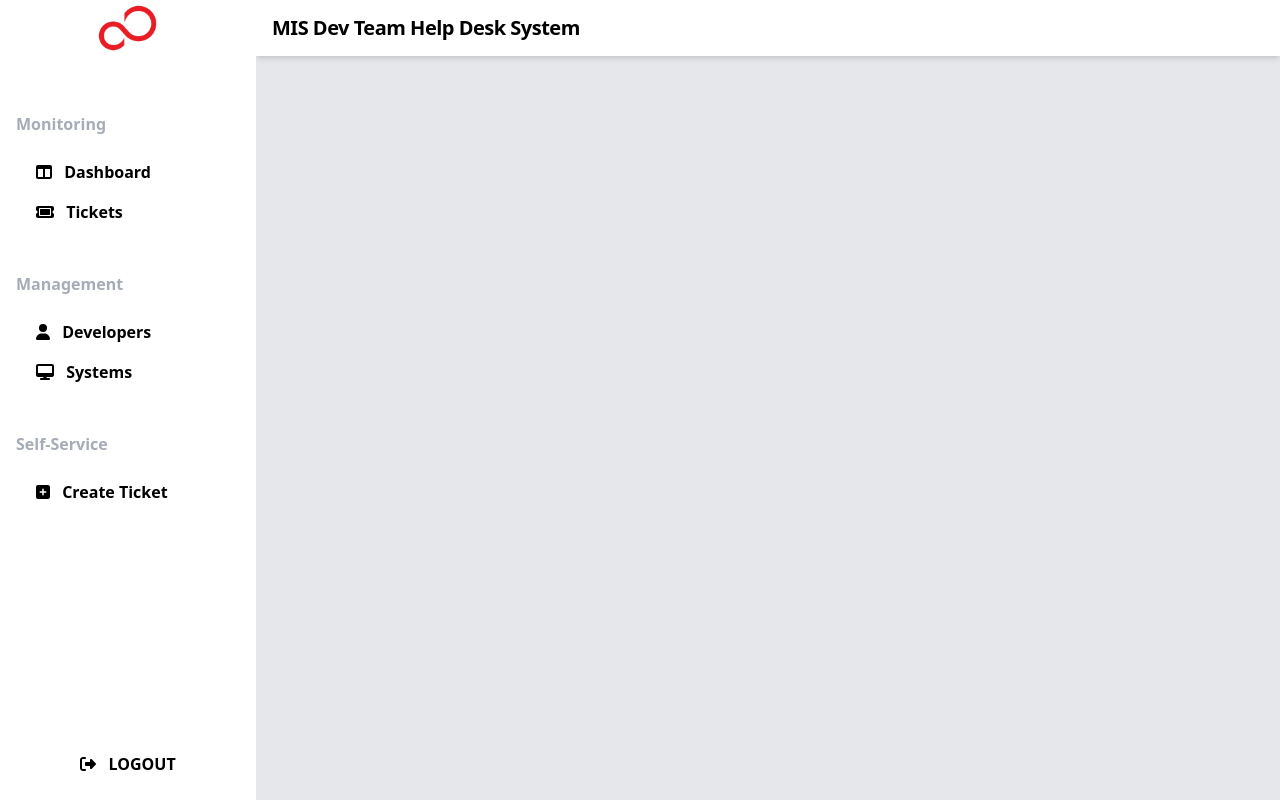
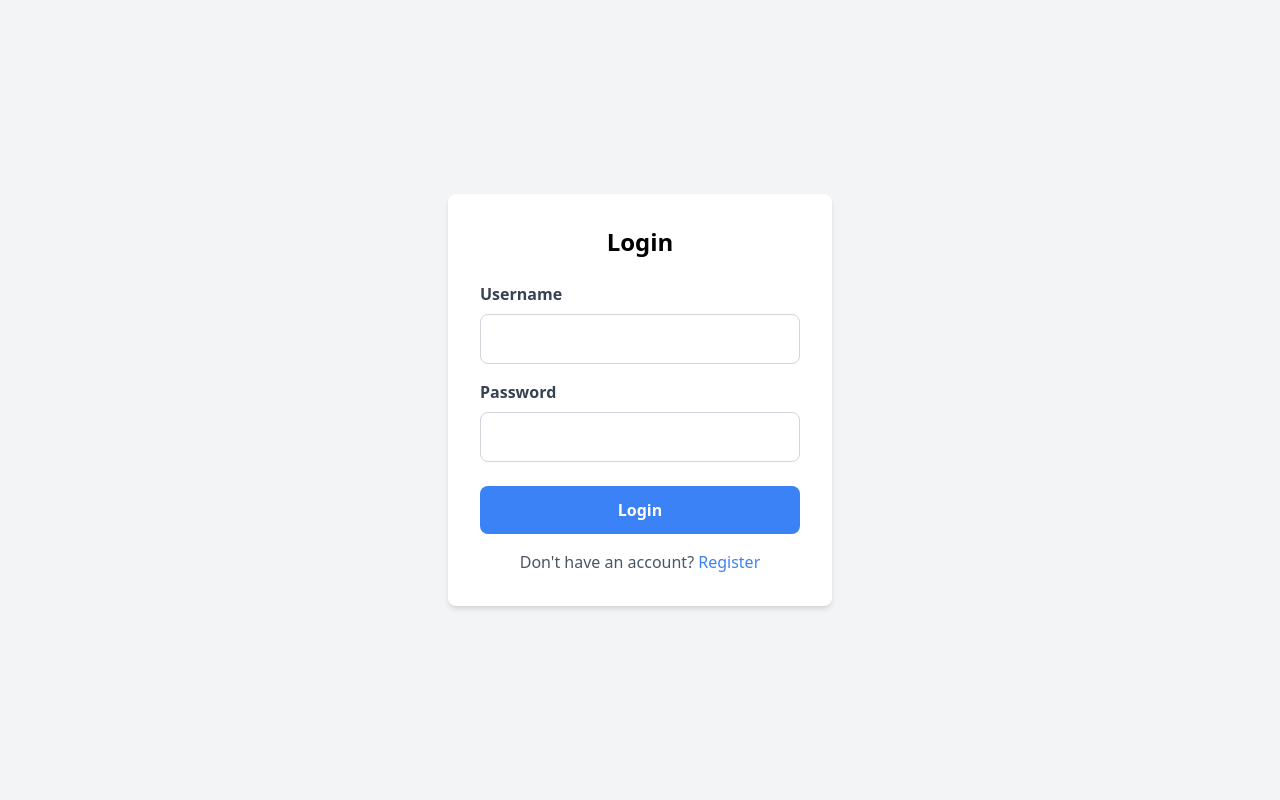
Before and after one commit to vullagvs26/helpdesk-system, a Vue app: page /#/login in a window 1280 px wide. Built offline with nearby package versions, Linux system fonts and the light colour scheme.

Commit message:
Add login page

```diff
--- a/src/App.vue
+++ b/src/App.vue
@@ -1,23 +1,19 @@
 <template>
-  <div class="flex h-screen bg-gray-200">
-    <Sidebar />
+  <div class="min-h-screen flex">
+    <Sidebar v-if="state.isAuthenticated" />
     <div class="flex-1 flex flex-col">
-      <Navbar />
+      <Navbar v-if="state.isAuthenticated" />
       <router-view class="flex-1 overflow-hidden" />
     </div>
   </div>
 </template>
 
-<script>
-import Sidebar from './components/Sidebar.vue';
-import Navbar from './components/Navbar.vue';
+<script setup>
+import Sidebar from "./components/Sidebar.vue";
+import Navbar from "./components/Navbar.vue";
+import useAuth from "@/modules/auth";
 
-export default {
-  components: {
-    Sidebar,
-    Navbar,
-  },
-};
+const { state } = useAuth();
 </script>
 
 <style scoped>
--- a/src/components/Sidebar.vue
+++ b/src/components/Sidebar.vue
@@ -9,104 +9,70 @@ import {
   faUser,
   faDesktop,
 } from "@fortawesome/free-solid-svg-icons";
+import useAuth from '@/modules/auth';
+import { useRouter } from 'vue-router';
 
 library.add(faTicket, faSignOutAlt, faSquarePlus, faTableColumns, faUser, faDesktop);
+
+const { state, logout } = useAuth();
+const router = useRouter();
+
+const handleLogout = () => {
+  logout(); // Update authentication state and redirect
+  router.push('/login'); // Ensure redirection after state update
+};
 </script>
 
 <template>
-  <div class="w-64 bg-white text-black flex flex-col h-screen">
+  <div v-if="state.isAuthenticated" class="w-64 bg-white text-black flex flex-col h-screen">
     <div class="flex items-center justify-center h-14 w-64 bg-white">
-      <img
-        src="@/assets/image/fujitsu-logo.png"
-        class="h-12 w-50"
-        alt="Fujitsu Logo"
-      />
+      <img src="@/assets/image/fujitsu-logo.png" class="h-12 w-50" alt="Fujitsu Logo" />
     </div>
     <nav class="flex-1 overflow-auto">
       <div class="py-4 px-4">
         <!-- Monitoring Section -->
-        <p class="mt-10 mb-4 text-gray-400 font-bold text-opacity-90">
-          Monitoring
-        </p>
+        <p class="mt-10 mb-4 text-gray-400 font-bold text-opacity-90">Monitoring</p>
         <router-link to="/Dashboard" class="no-underline">
-          <p
-            class="py-2 px-5 items-center font-semibold hover:text-blue-500"
-            :class="{ 'text-blue-500': $route.path === '/Dashboard' }"
-          >
-            <font-awesome-icon
-              :icon="['fas', 'table-columns']"
-              class="mr-2"
-            ></font-awesome-icon>
+          <p class="py-2 px-5 items-center font-semibold hover:text-blue-500" :class="{ 'text-blue-500': $route.path === '/Dashboard' }">
+            <font-awesome-icon :icon="['fas', 'table-columns']" class="mr-2"></font-awesome-icon>
             Dashboard
           </p>
         </router-link>
         <router-link to="/Tickets" class="no-underline">
-          <p
-            class="py-2 px-5 items-center font-semibold hover:text-blue-500"
-            :class="{ 'text-blue-500': $route.path === '/Tickets' }"
-          >
-            <font-awesome-icon
-              :icon="['fas', 'ticket']"
-              class="mr-2"
-            ></font-awesome-icon>
+          <p class="py-2 px-5 items-center font-semibold hover:text-blue-500" :class="{ 'text-blue-500': $route.path === '/Tickets' }">
+            <font-awesome-icon :icon="['fas', 'ticket']" class="mr-2"></font-awesome-icon>
             Tickets
           </p>
         </router-link>
 
         <!-- Management Section -->
-        <p class="mt-10 mb-4 text-gray-400 font-bold text-opacity-90">
-          Management
-        </p>
+        <p class="mt-10 mb-4 text-gray-400 font-bold text-opacity-90">Management</p>
         <router-link to="/Developers" class="no-underline">
-          <p
-            class="py-2 px-5 items-center font-semibold hover:text-blue-500"
-            :class="{ 'text-blue-500': $route.path === '/Developers' }"
-          >
-            <font-awesome-icon
-              :icon="['fas', 'user']"
-              class="mr-2"
-            ></font-awesome-icon>
+          <p class="py-2 px-5 items-center font-semibold hover:text-blue-500" :class="{ 'text-blue-500': $route.path === '/Developers' }">
+            <font-awesome-icon :icon="['fas', 'user']" class="mr-2"></font-awesome-icon>
             Developers
           </p>
         </router-link>
         <router-link to="/Systems" class="no-underline">
-          <p
-            class="py-2 px-5 items-center font-semibold hover:text-blue-500"
-            :class="{ 'text-blue-500': $route.path === '/Systems' }"
-          >
-            <font-awesome-icon
-              :icon="['fas', 'desktop']"
-              class="mr-2"
-            ></font-awesome-icon>
+          <p class="py-2 px-5 items-center font-semibold hover:text-blue-500" :class="{ 'text-blue-500': $route.path === '/Systems' }">
+            <font-awesome-icon :icon="['fas', 'desktop']" class="mr-2"></font-awesome-icon>
             Systems
           </p>
         </router-link>
 
         <!-- Self-Service Section -->
-        <p class="mt-10 mb-4 text-gray-400 font-bold text-opacity-90">
-          Self-Service
-        </p>
-
+        <p class="mt-10 mb-4 text-gray-400 font-bold text-opacity-90">Self-Service</p>
         <router-link to="/CreateTicket" class="no-underline">
-          <p
-            class="py-2 px-5 items-center font-semibold hover:text-blue-500"
-            :class="{ 'text-blue-500': $route.path === '/CreateTicket' }"
-          >
-            <font-awesome-icon
-              :icon="['fas', 'square-plus']"
-              class="mr-2"
-            ></font-awesome-icon>
+          <p class="py-2 px-5 items-center font-semibold hover:text-blue-500" :class="{ 'text-blue-500': $route.path === '/CreateTicket' }">
+            <font-awesome-icon :icon="['fas', 'square-plus']" class="mr-2"></font-awesome-icon>
             Create Ticket
           </p>
         </router-link>
       </div>
     </nav>
     <div class="py-4 px-4">
-      <button class="hover:bg-blue-200 w-full py-2 rounded-m font-bold">
-        <font-awesome-icon
-          :icon="['fas', 'sign-out-alt']"
-          class="mr-2"
-        ></font-awesome-icon>
+      <button @click="handleLogout" class="hover:bg-blue-200 w-full py-2 rounded-m font-bold">
+        <font-awesome-icon :icon="['fas', 'sign-out-alt']" class="mr-2"></font-awesome-icon>
         LOGOUT
       </button>
     </div>
--- a/src/main.js
+++ b/src/main.js
@@ -25,4 +25,4 @@ app.mount("#app");
 app.component("font-awesome-icon", FontAwesomeIcon);
 
 
-axios.defaults.baseURL = 'http://10.164.58.18/my-projects/helpdesk-system-be/public/api'
+axios.defaults.baseURL = 'http://localhost/Projects/helpdesk-system-be/public/api'
--- /dev/null
+++ b/src/modules/auth.js
@@ -0,0 +1,26 @@
+import { reactive } from 'vue';
+import { useRouter } from 'vue-router';
+
+const state = reactive({
+  isAuthenticated: !!localStorage.getItem('token')
+});
+
+const router = useRouter();
+
+const login = (token) => {
+  localStorage.setItem('token', token);
+  state.isAuthenticated = true;
+};
+
+const logout = () => {
+  localStorage.removeItem('token');
+  state.isAuthenticated = false;
+  // Use a timeout to ensure the state is updated before routing
+  setTimeout(() => router.push('/login'), 0);
+};
+
+const useAuth = () => {
+  return { state, login, logout };
+};
+
+export default useAuth;
--- a/src/router/index.js
+++ b/src/router/index.js
@@ -1,47 +1,36 @@
+// src/router/index.js
 import { createRouter, createWebHashHistory } from "vue-router";
+import useAuth from "@/modules/auth";
 
-const Dashboard = () => import('@/views/Dashboard.vue');
-const Tickets = () => import('@/views/Tickets.vue');
-const Developers = () => import('@/views/Developers.vue');
-
-
-const Systems = () => import('@/views/Systems.vue');
-const CreateTicket = () => import('@/views/CreateTicket.vue');
-
-
+const Dashboard = () => import("@/views/Dashboard.vue");
+const Tickets = () => import("@/views/Tickets.vue");
+const Developers = () => import("@/views/Developers.vue");
+const Systems = () => import("@/views/Systems.vue");
+const CreateTicket = () => import("@/views/CreateTicket.vue");
+const Login = () => import("@/views/Login.vue");
 
 const routes = [
-    {
-        path: '/Dashboard',
-        name: 'Dashboard',
-        component: Dashboard
-    },
-    {
-        path: '/Tickets',
-        name: 'Tickets',
-        component: Tickets
-    },
-    {
-        path: '/Developers',
-        name: 'Developers',
-        component: Developers
-    },
-    {
-        path: '/Systems',
-        name: 'Systems',
-        component: Systems
-    },
-    {
-        path: '/CreateTicket',
-        name: 'CreateTicket',
-        component: CreateTicket
-    },
-
-]
+  { path: "/", redirect: "/login" },
+  { path: "/login", name: "Login", component: Login },
+  { path: "/Dashboard", name: "Dashboard", component: Dashboard },
+  { path: "/Tickets", name: "Tickets", component: Tickets },
+  { path: "/Developers", name: "Developers", component: Developers },
+  { path: "/Systems", name: "Systems", component: Systems },
+  { path: "/CreateTicket", name: "CreateTicket", component: CreateTicket },
+];
 
 const router = createRouter({
-    routes,
-    history: createWebHashHistory(),
-})
+  history: createWebHashHistory(),
+  routes,
+});
+
+router.beforeEach((to, from, next) => {
+  const { state } = useAuth();
+  if (to.name !== "Login" && !state.isAuthenticated) {
+    next({ name: "Login" });
+  } else {
+    next();
+  }
+});
 
 export default router;
--- /dev/null
+++ b/src/views/Login.vue
@@ -0,0 +1,83 @@
+<template>
+  <div class="min-h-screen flex items-center justify-center bg-gray-100">
+    <div class="bg-white p-8 rounded-lg shadow-md w-full max-w-sm">
+      <h2 class="text-2xl font-bold mb-6 text-center">Login</h2>
+      <form @submit.prevent="handleLogin">
+        <div class="mb-4">
+          <label for="name" class="block text-gray-700 font-semibold mb-2"
+            >Username</label
+          >
+          <input
+            type="text"
+            id="name"
+            v-model="name"
+            class="w-full p-3 border border-gray-300 rounded-lg focus:outline-none focus:border-blue-500"
+            required
+          />
+        </div>
+        <div class="mb-6">
+          <label for="password" class="block text-gray-700 font-semibold mb-2"
+            >Password</label
+          >
+          <input
+            type="password"
+            id="password"
+            v-model="password"
+            class="w-full p-3 border border-gray-300 rounded-lg focus:outline-none focus:border-blue-500"
+            required
+          />
+        </div>
+        <button
+          type="submit"
+          class="w-full bg-blue-500 text-white p-3 rounded-lg font-semibold hover:bg-blue-600"
+        >
+          Login
+        </button>
+      </form>
+      <p class="text-center text-gray-600 mt-4">
+        Don't have an account?
+        <router-link to="/register" class="text-blue-500">Register</router-link>
+      </p>
+    </div>
+  </div>
+</template>
+
+<script setup>
+import { ref } from "vue";
+import axios from "axios";
+import { useRouter } from "vue-router";
+import useAuth from "@/modules/auth";
+
+const name = ref("");
+const password = ref("");
+const router = useRouter();
+const { login } = useAuth();
+
+const handleLogin = async () => {
+  try {
+    const response = await axios.post(
+      "/login",
+      {
+        name: name.value,
+        password: password.value,
+      }
+    );
+
+    // Save the token to local storage
+    localStorage.setItem("token", response.data.token);
+
+    // Call the login function from useAuth
+    login(response.data.token);
+
+    // Redirect to the dashboard
+    router.push("/Dashboard");
+  } catch (error) {
+    console.error("Login failed:", error);
+    alert("Invalid username or password");
+  }
+};
+</script>
+
+<style scoped>
+/* Add any additional styling if needed */
+</style>
```
